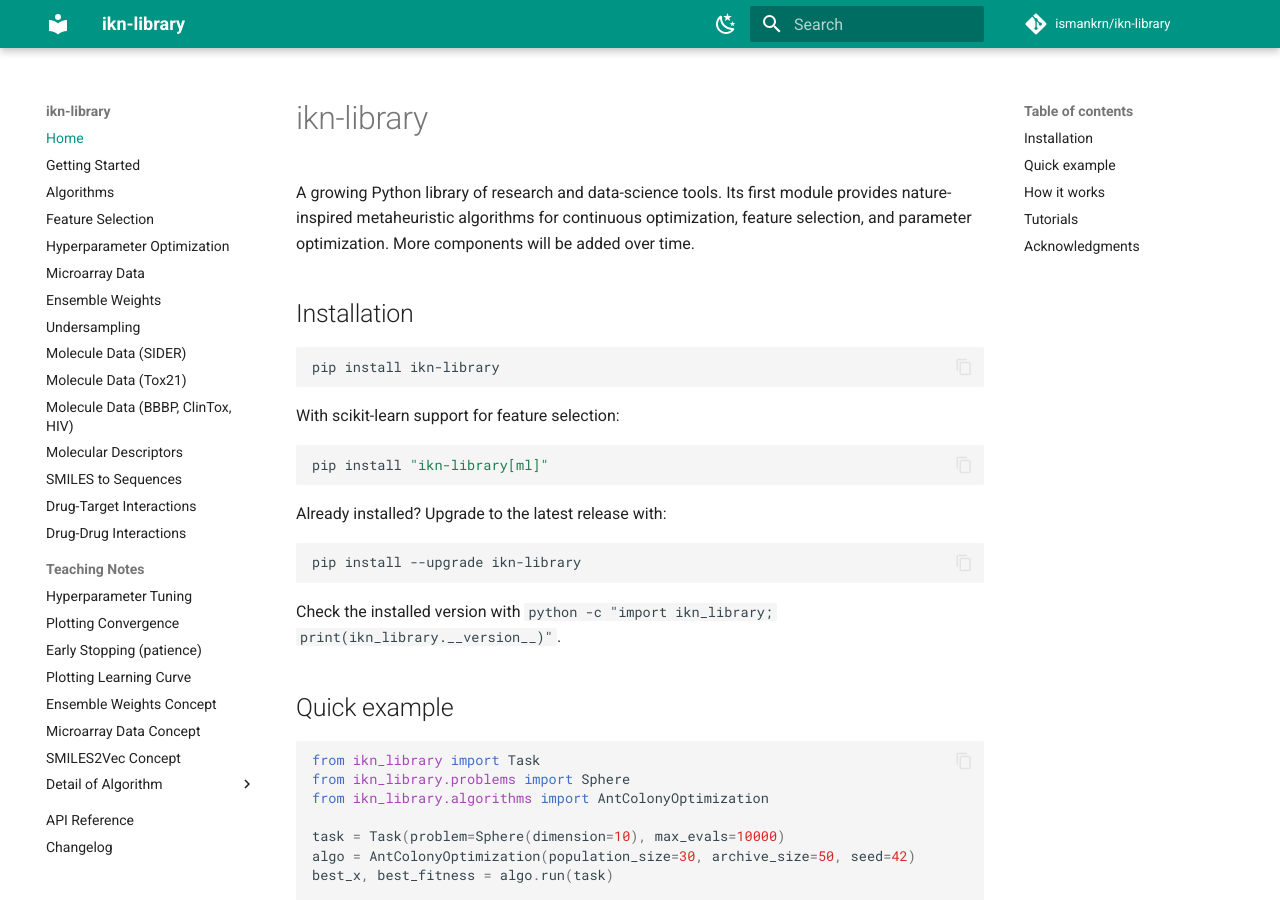
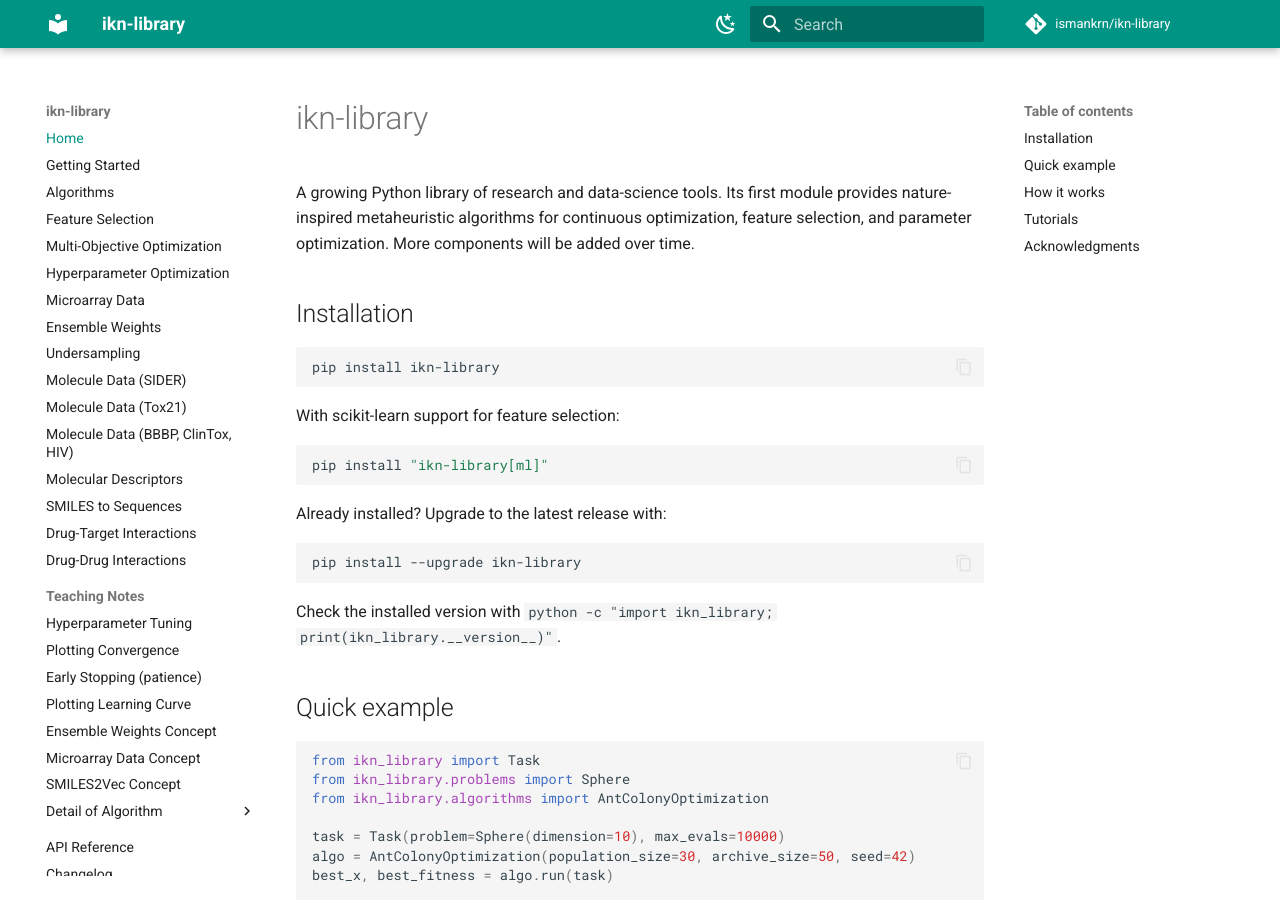
Before and after one commit to ismankrn/ikn-library, an MkDocs documentation site: the page built from docs/index.md, in a window 1280 px wide and 900 px high. Built offline with MkDocs 1.6.1 and Material for MkDocs 9.7.7, drawn with Linux system fonts in a browser that asks for light colours; comment, search, counter and statistics services are not loaded.

Commit message:
Restore Multi-Objective Optimization to the docs nav
Back in its original position, between Feature Selection and
Hyperparameter Optimization. Reverts 7eadb69; the page, its URL and its
API reference were never removed, so nothing else had to change.

Co-Authored-By: Claude Opus 5 <noreply@anthropic.com>

```diff
--- a/mkdocs.yml
+++ b/mkdocs.yml
@@ -51,6 +51,7 @@ nav:
   - Getting Started: getting-started.md
   - Algorithms: algorithms.md
   - Feature Selection: feature-selection.md
+  - Multi-Objective Optimization: multiobjective.md
   - Hyperparameter Optimization: parameter-optimization.md
   - Microarray Data: microarray.md
   - Ensemble Weights: ensemble.md
```
